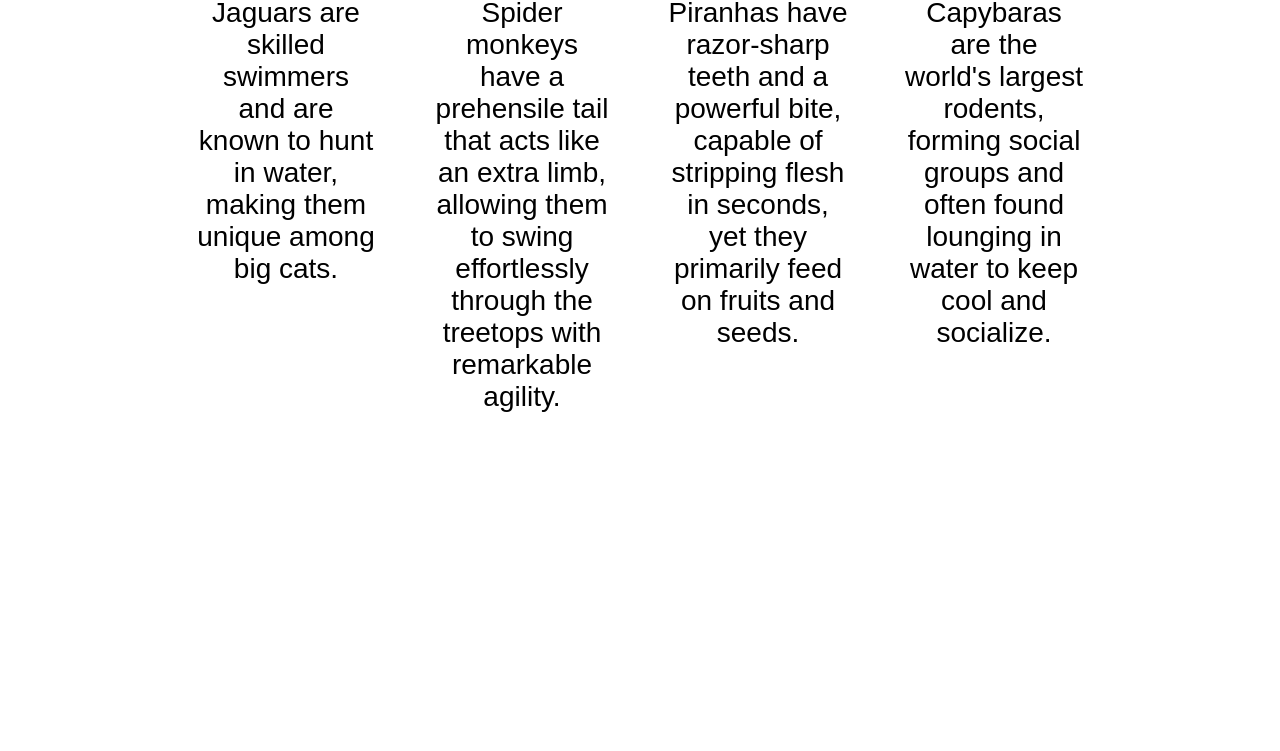
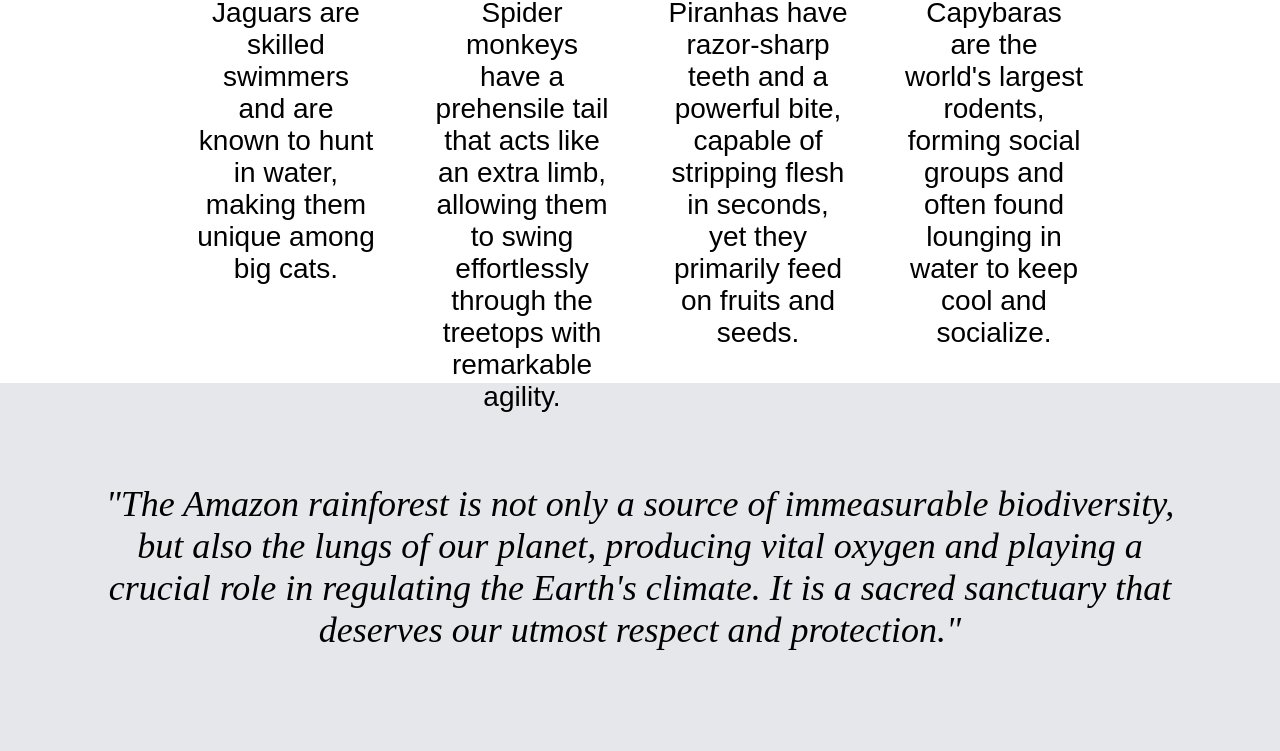
Before and after one commit to colincherney/landing-page, a plain HTML site: page index.html in a window 1280 px wide. Shown: the part 1217-1968 px from the top of the page. Before the commit the page ends 1640 px from the top, so only its background shows below. Drawn offline with Linux system fonts and the light colour scheme; a web font is replaced by a local one.

Commit message:
Added quote section
Structured and styled quote section

```diff
--- a/index.html
+++ b/index.html
@@ -77,5 +77,15 @@
         </div>
       </div>
     </div>
+
+    <!-- Quote -->
+    <div class="quote">
+      <p>
+        "The Amazon rainforest is not only a source of immeasurable
+        biodiversity, but also the lungs of our planet, producing vital oxygen
+        and playing a crucial role in regulating the Earth's climate. It is a
+        sacred sanctuary that deserves our utmost respect and protection."
+      </p>
+    </div>
   </body>
 </html>
--- a/style.css
+++ b/style.css
@@ -111,6 +111,7 @@ button:hover {
   gap: 30px;
   font-family: "Agdasima", sans-serif;
   font-size: 28px;
+  margin-bottom: 400px;
 }
 
 .box1 {
@@ -188,3 +189,19 @@ button:hover {
   text-align: center;
   padding: 10px;
 }
+
+.quote {
+  background-color: #e5e7eb;
+  font-size: 36px;
+  font-style: italic;
+  display: flex;
+}
+
+.quote p {
+  width: 400px;
+  display: flex;
+  justify-content: center;
+  text-align: center;
+  padding: 100px;
+  flex: 1;
+}
```
